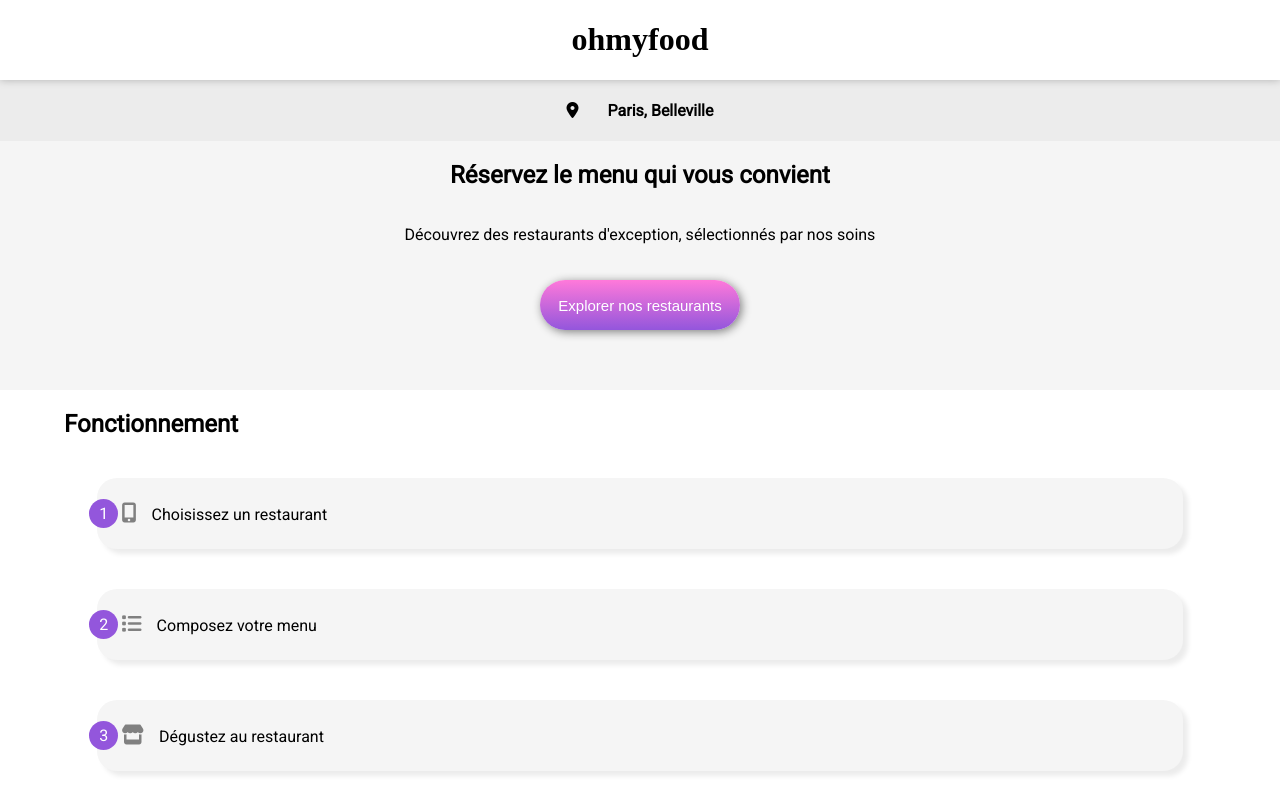
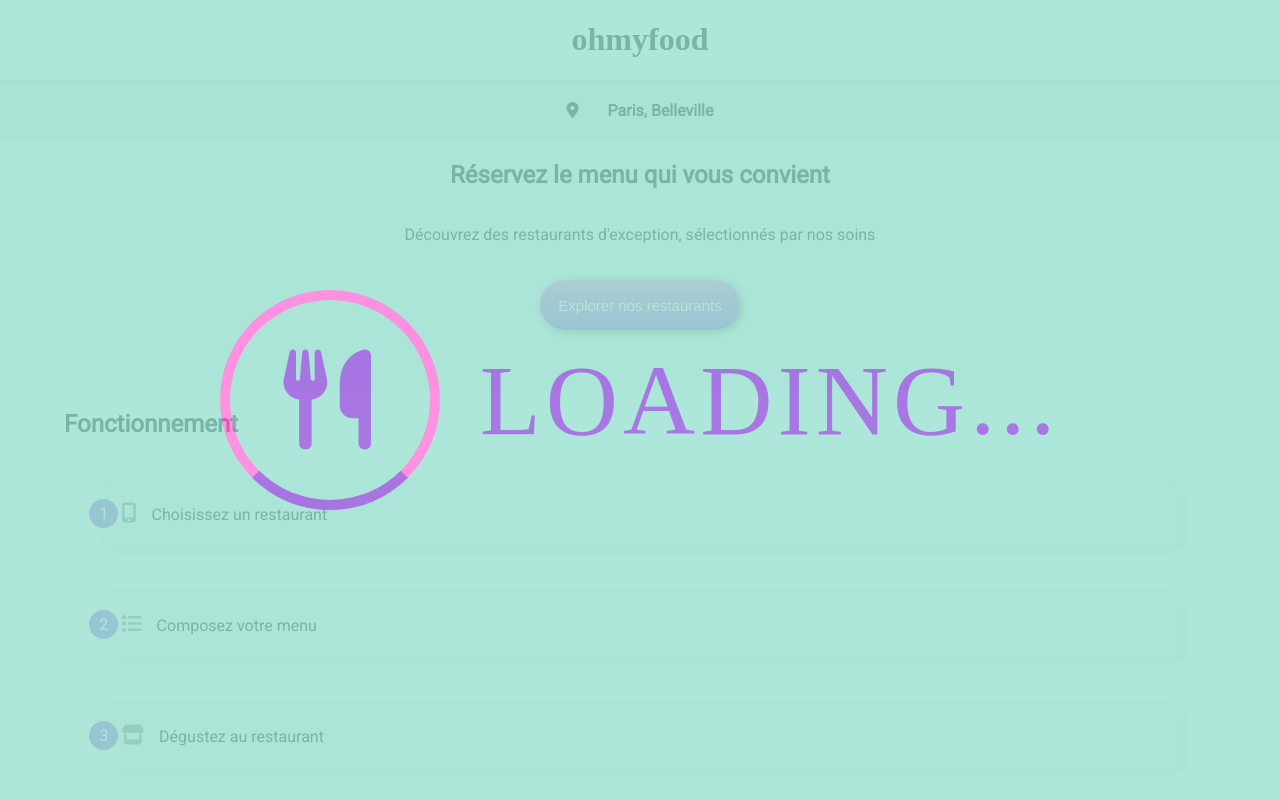
Before and after one commit to Jeremy-96/omf, a website: page index.html in a window 1280 px wide. Shown: the top 800 px of the page. Drawn offline with Linux system fonts and the light colour scheme; a web font is replaced by a local one.

Commit message:
feat(loader):add the main page loader

```diff
--- a/index.html
+++ b/index.html
@@ -9,8 +9,17 @@
     </head>
 
     <body>
+        <!-- Loading the main page -->
+        <div class="loader">
+            <span class="loader__quarter load">
+                <span class="fas fa-utensils"></span>
+            </span>
+            <span class="letters">LOADING...</span>
+        </div>
+        <!-- Loading the main page -->
+
+        <!-- Content of the page -->
         <div id="bloc_page">
-
             <header>
                 <h1 class="header__logo">
                     ohmyfood
@@ -159,7 +168,8 @@
                     </div>
                 </div>
             </footer>
+        </div>
+         <!-- Content of the page -->
 
-        </div>
     </body>
 </html>
--- a/sass/main.scss
+++ b/sass/main.scss
@@ -2,6 +2,7 @@
 @import "./utils/variables";
 @import "./utils/mixins";
 @import "./utils/extensions";
+@import "./utils/keyframes";
 
 /* Import all base-sass files */
 @import "./base/typography";
@@ -14,7 +15,7 @@
 
 /* Import all pages-sass files */
 @import "./pages/nav";
-@import "./pages/main";
+@import "./pages/loader";
 
 /* Import all components-sass files */
 @import "./components/buttons";
--- /dev/null
+++ b/sass/pages/loader.scss
@@ -0,0 +1,37 @@
+/* Loading the main page */
+.loader {
+    width:100%;
+    height:100%;
+    position:fixed;
+    top:0;
+    left:0;
+    z-index:10000;
+    background:$colour-tertiary;
+    opacity:80%;
+    @extend %flex-center;
+    letter-spacing: 5px;
+    font-family:'Shrikhand';
+    font-size:100px;
+    color:$colour-primary;
+    &__quarter {
+        position:relative;
+        @extend %flex-center;
+        height:200px;
+        width:200px;
+        border-radius:200px;
+        border:10px solid $colour-secondary;
+        margin-right:40px;
+    }
+    &__quarter:after {
+        content:'';
+        position:absolute;
+        top:-10px;
+        left:-10px;
+        bottom:-10px;
+        right:-10px;
+        border-radius:200px;
+        border:10px solid transparent;
+        border-top-color:$colour-primary;
+        animation:loading-spin 2s linear infinite;
+    }
+}
--- /dev/null
+++ b/sass/utils/_keyframes.scss
@@ -0,0 +1,5 @@
+/* Loading the main page */
+@keyframes loading-spin {
+    0%{transform:rotate(0deg);}
+    100%{transform:rotate(360deg);}
+}
```
Also changed, not shown: css/style.css, sass/pages/_main.scss (deleted), 1 other file.
